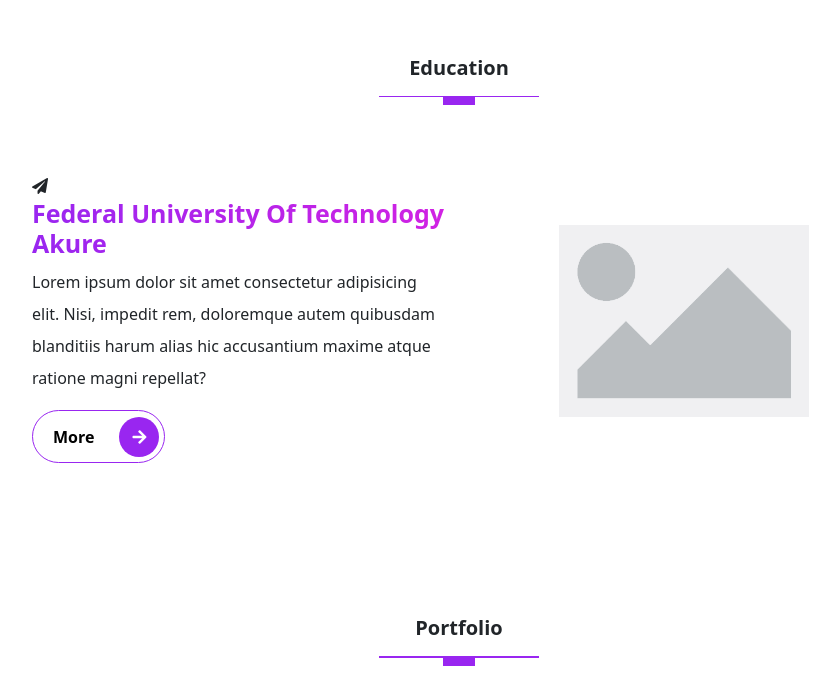
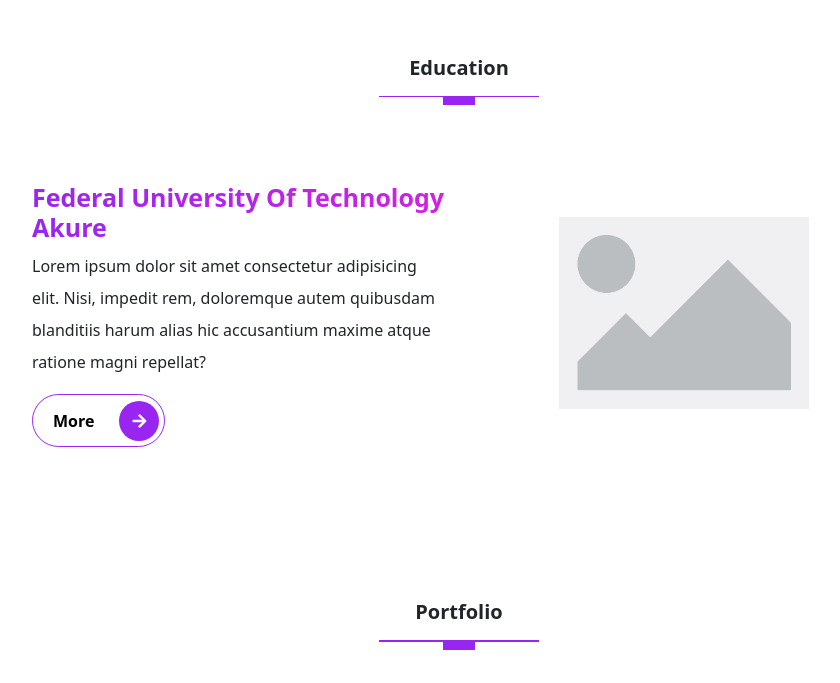
Before and after one commit to codepraycode/codepraycode, a React (Create React App) app: page / in a window 1280 px wide. Shown: the part 1843-2526 px from the top of the page, without its empty margins (181-1021 px from the left). Built offline with nearby package versions, Linux system fonts and the light colour scheme.

Commit message:
removed icon in education component

```diff
--- a/src/components/education.js
+++ b/src/components/education.js
@@ -7,8 +7,6 @@
             <div className="row">
                 <div className="col-lg-6 col-md-6 col-sm-12 col-xs-12 services mt-4">
                     <div className="content">
-                        <div className="icon d-block fas fa-paper-plane"></div>
-
                         <h3 className="display-4--intro mt-1">
                             federal university of technology akure
                         </h3>
```
